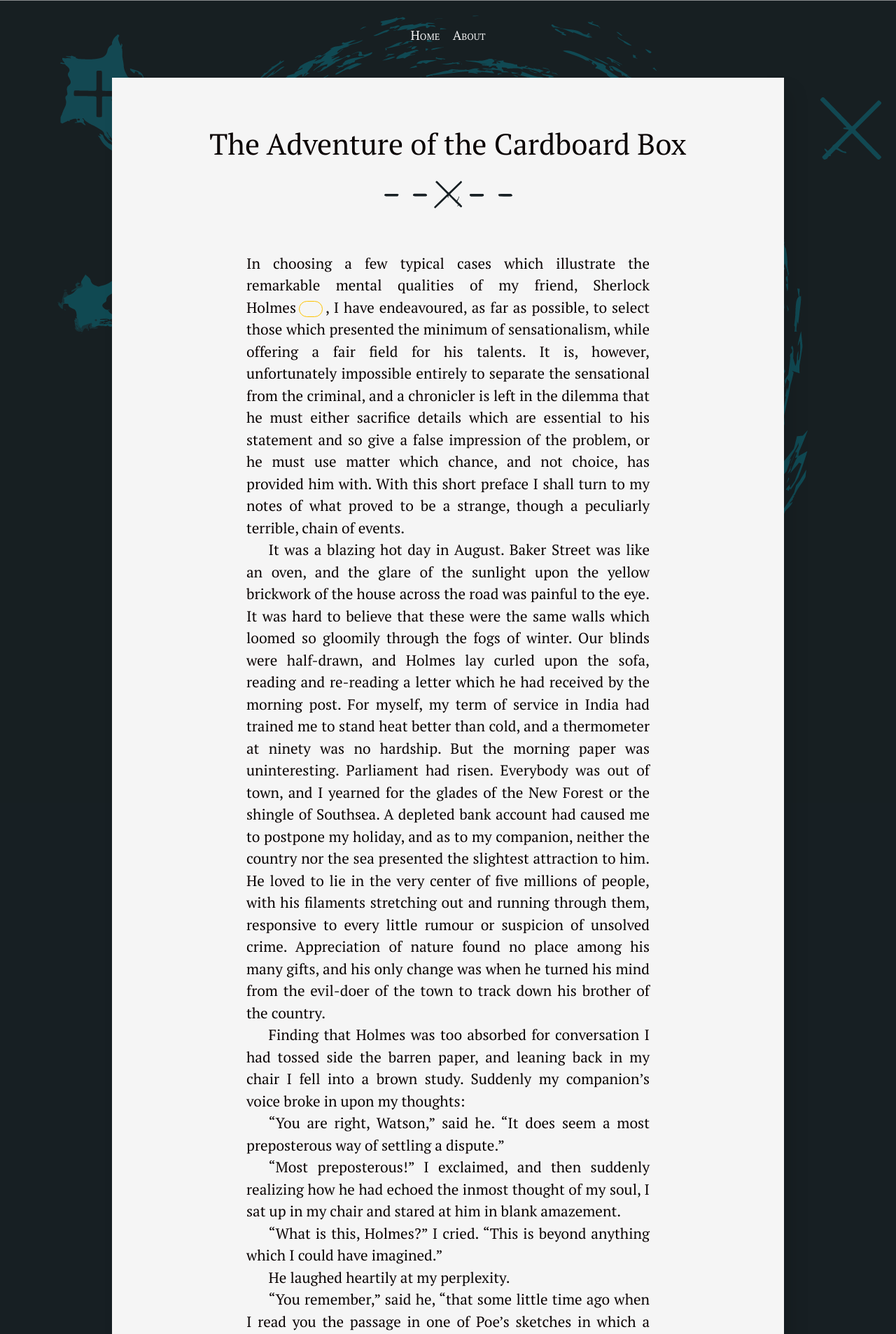
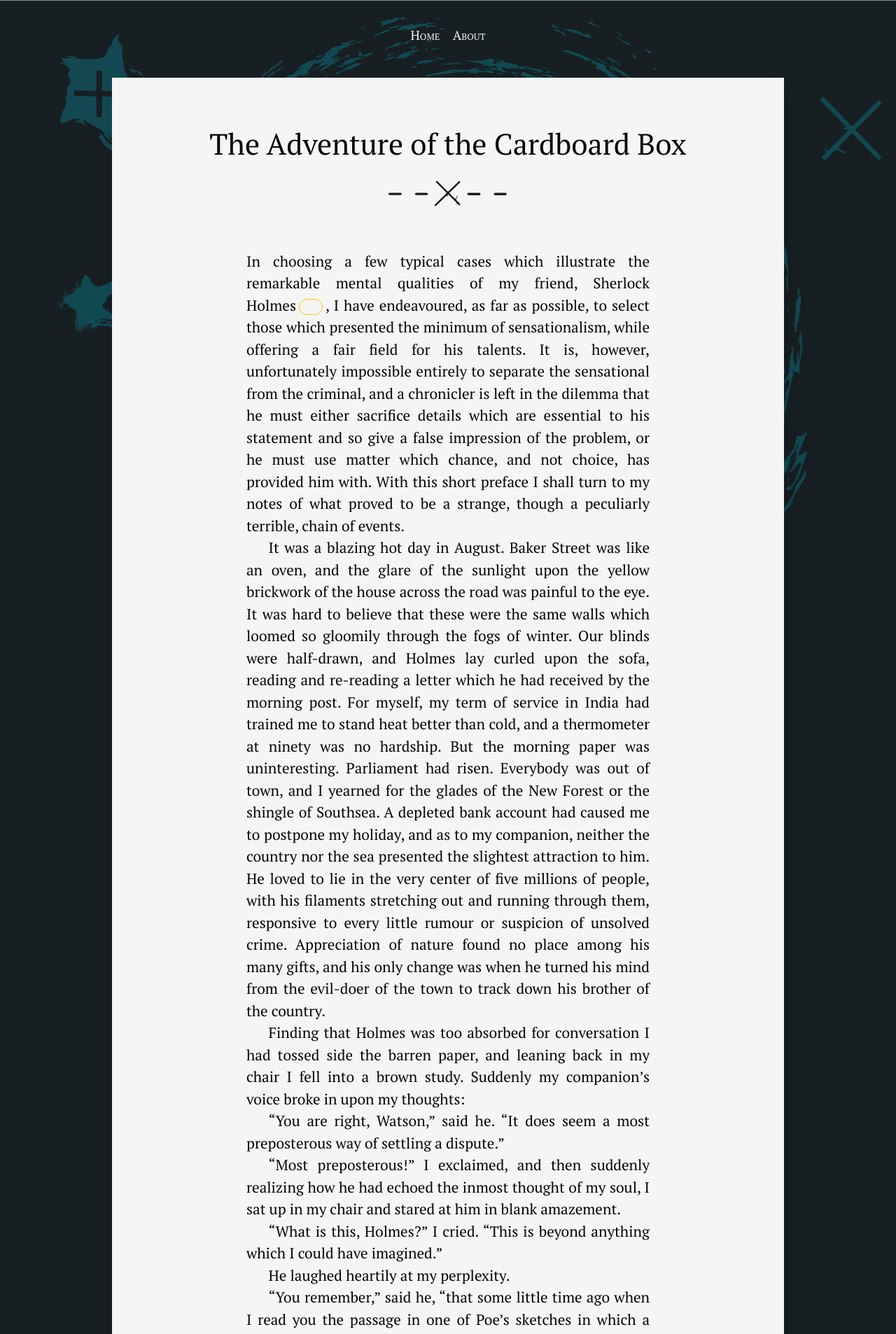
Before and after one commit to silvialohrmann/editorial, a Jekyll site: the page built from _posts/2011-11-11-the-adventure-of-the-cardboard-box.md, in a window 1280 px wide. Shown: the top 1906 px of the page at 70% size. Built offline with Jekyll 4.4.1, drawn with Linux system fonts in a browser that asks for light colours.

Commit message:
Update _mixins.scss

```diff
--- a/_sass/_mixins.scss
+++ b/_sass/_mixins.scss
@@ -1,8 +1,8 @@
 @mixin divider {
   border: 0;
   display: block;
-  width: 183px;
-  height: 40px;
+  width: 170px;
+  height: 37px;
   margin: .5em auto 0;
   background: url(#{$asset_url}/images/divider.svg) no-repeat top center;
 }
```
